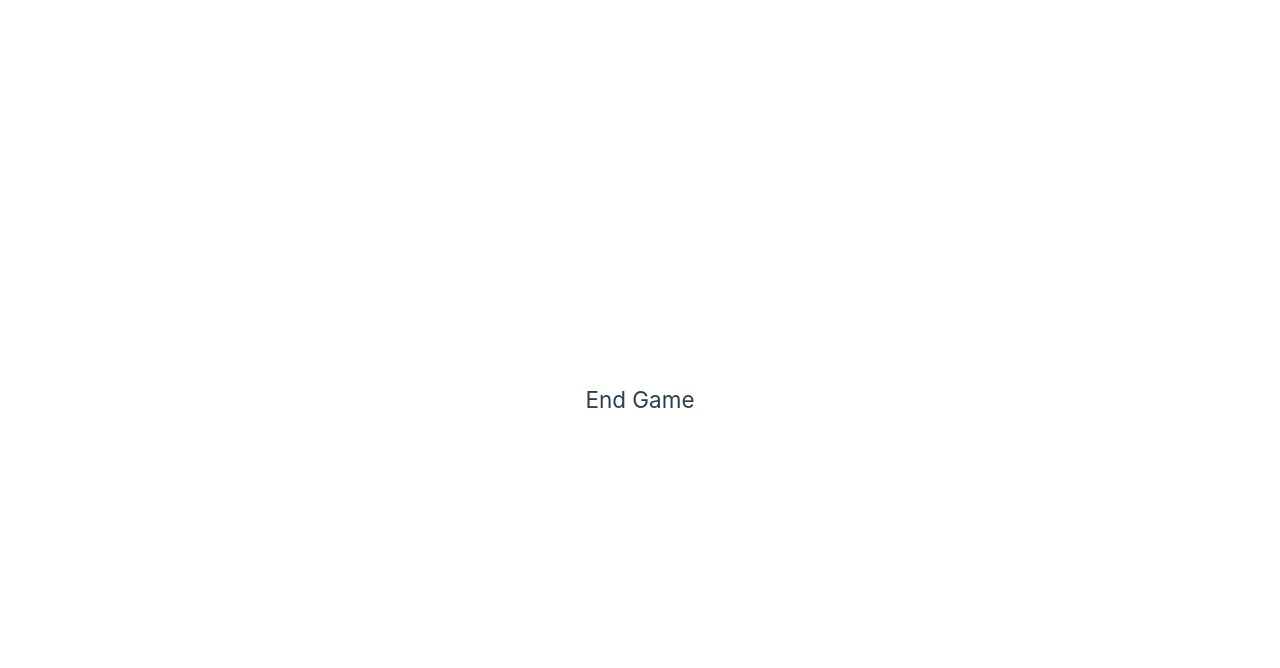
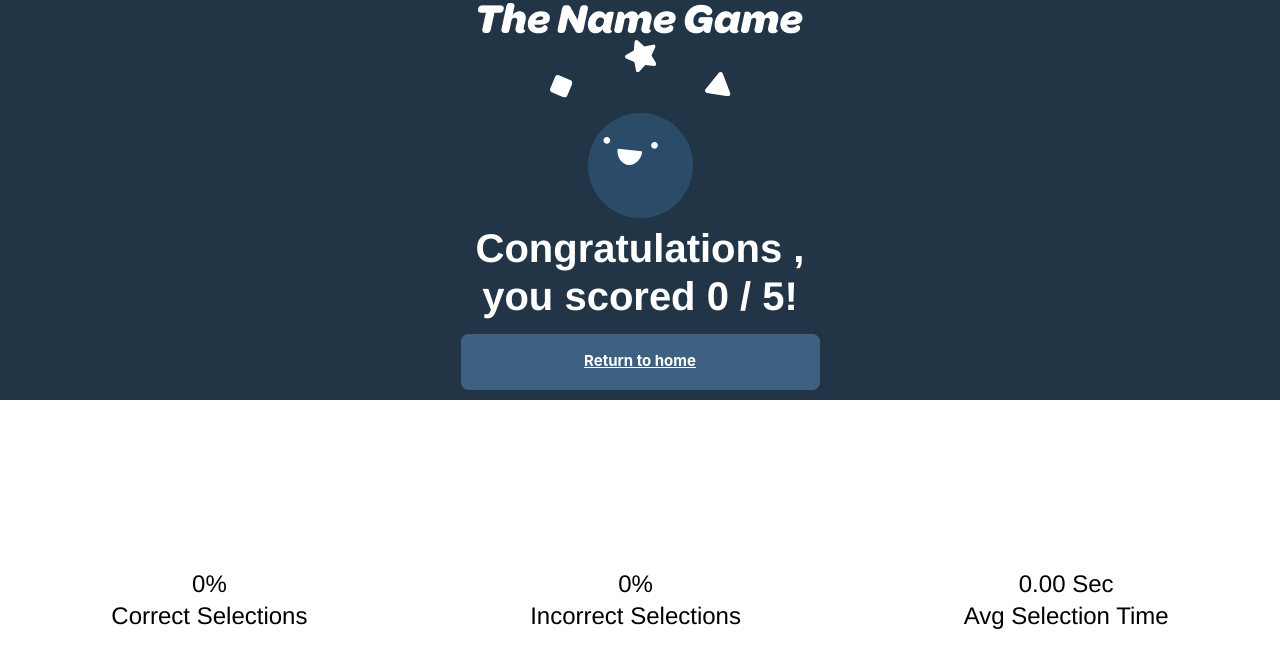
Before and after one commit to jessiegargner4/nameGame-vue, a Vue app: page /EndGamePage in a window 1280 px wide. Shown: the top 668 px of the page. Built offline with nearby package versions, Linux system fonts and the light colour scheme; no server answers; the HTML template or start-up script is replaced by a standard one.

Commit message:
waorking! Stlying of overlays not correct, scores not bolded, reload clears all app data

```diff
--- a/src/components/EndGamePage.vue
+++ b/src/components/EndGamePage.vue
@@ -1,13 +1,94 @@
 <script setup lang="ts">
+import { useNameGameStore } from '@/stores/nameGame';
+import { useUserNameStore } from '@/stores/userName';
+
+const userNameStore = useUserNameStore();
+const store = useNameGameStore();
+
+store.getOptions();
+
 
 </script>
 
 <template>
-  <div class="container">
-    <h2>End Game</h2>
+  <div className="ontainer">
+    <div className="endScreenBlue">
+      <img src="../assets/title.png" alt="Title"/>
+        <img src="../assets/endGame.svg" alt="FinalImage"/>
+        <p className="endScreenText">Congratulations {{userNameStore.name}}, <br></br> you scored {{store.winCount}} / {{5}}!</p>
+        <router-link className="button" to="/">Return to home </router-link>
+      </div>
+
+    <div className="endScreenScores">
+        <p>
+            {{store.winRate}}%
+              <br></br>
+              Correct Selections
+        </p>
+        <p>
+            {{store.failRate}}%
+            <br></br>
+            Incorrect Selections
+        </p>
+        <p>
+            {{((store.elapsedTime / 5 )/ 1000).toFixed(2)}} Sec
+            <br></br>
+            Avg Selection Time
+        </p>
     </div>
+</div>
 </template>
 
 <style scoped>
 
+.container {
+  display: flex;
+  flex-direction: column;
+  padding: 10 20px;
+  align-items: center;
+}
+
+.endScreenText {
+  font-family: Helvetica;
+font-size: 40px;
+font-weight: 700;
+line-height: 48px;
+text-align: center;
+color: #FFFFFF;
+}
+
+.endScreenScores {
+  display: flex;
+  flex-direction: row;
+  align-items: center;
+  justify-content: space-between;
+  justify-content: space-around;
+  width: 100vw;
+  height: 50vh;
+  font-weight: 700;
+  padding: 0;
+  margin: 0;
+  background-color: #FFFFFF;
+  color: black;
+  font-family: Helvetica;
+  font-size: 24px;
+  font-weight: 400;
+  line-height: 32px;
+  text-align: center;
+}
+
+.endScreenBlue {
+  display: flex;
+  align-items: center;
+  justify-content: center;
+  flex-direction: column;
+  justify-content: space-between;
+  justify-content: space-around;
+  width: 100vw;
+  height: 50vh;
+  padding: 0;
+  margin: 0;
+  background-color: #223547;
+}
+
 </style>
--- a/src/components/GamePlayPage.vue
+++ b/src/components/GamePlayPage.vue
@@ -19,7 +19,6 @@ defineProps<{
 </script>
 
 <template>
-
   <div class="container">
     <NavBar/>
     <h1>Try matching the WillowTree employee to their photo.</h1>
@@ -27,11 +26,16 @@ defineProps<{
        {{store.correctEmployee.firstName}} {{store.correctEmployee.lastName}}
     </h2>
     <div class="game-container">
-        <div class="pic-container" v-for="(employee, index) in store.displayedEmployees" :key="employee.id">
-            <img :src="employee.headshot.url" @click="store.chosenEmployee(employee, index)" alt="employee photo" />
-        </div>
+      <div
+        class="pic-container"
+        v-for="employee in store.displayedEmployees"
+        :key="employee.id"
+        :class="{ correct: employee.isChosen && employee.isCorrect, incorrect: employee.isChosen && !employee.isCorrect, inactive: employee.isChosen && employee.id !== store.correctEmployee.id }"
+      >
+        <img :src="employee.headshot.url" @click="store.chosenEmployee(employee)" alt="employee photo" />
+      </div>
     </div>
-    <button class="button" v-if="store.answerCount < 5"@click=store.getOptions()>Continue</button>
+    <button class="button"v-if="store.answerCount < 5" @click="store.getOptions()">Continue</button>
     <router-link to="/EndGamePage" class="button" v-if="store.answerCount >= 5">Continue</router-link>
   </div>
 </template>
@@ -73,6 +77,23 @@ defineProps<{
   height: auto;
   object-fit: cover;
 }
+
+.inactive {
+  opacity: 0.5;
+}
+
+.correct {
+  border: 2px solid green;
+}
+
+.incorrect {
+  border: 2px solid red;
+  background: #ff3a3099;
+  background-image: url('assets/x.png');
+  background-position: center;
+  background-repeat: no-repeat;
+}
+
 h1 {
     font: helvetica;
     color: #223547;
--- a/src/stores/nameGame.ts
+++ b/src/stores/nameGame.ts
@@ -9,6 +9,8 @@ interface Employee {
     url: string;
     type: string;
   };
+  isCorrect?: boolean;
+  isChosen?: boolean;
 }
 
 export const useNameGameStore = defineStore("nameGame", () => {
@@ -16,6 +18,7 @@ export const useNameGameStore = defineStore("nameGame", () => {
   const answerCount = ref(0);
   const questionStartTime = ref(0);
   const elapsedTime = ref(0);
+  const disabled = ref(true);
   const answered = (correct = false) => {
     if (correct) {
       winCount.value++;
@@ -23,6 +26,16 @@ export const useNameGameStore = defineStore("nameGame", () => {
     answerCount.value++;
     elapsedTime.value = Date.now() - questionStartTime.value;
   };
+
+  const winRate = computed(() => {
+    console.log(winRate);
+    return answerCount.value === 0 ? 0 : winCount.value / answerCount.value * 100;
+  });
+
+  const failRate = computed(() => {
+    console.log(failRate);
+    return answerCount.value === 0 ? 0 : (answerCount.value - winCount.value) / answerCount.value * 100;
+  });
 
   const employees = ref<Employee[]>([]);
   const shuffled = ref<Employee[]>([]);
@@ -45,17 +58,23 @@ export const useNameGameStore = defineStore("nameGame", () => {
   const displayedEmployees = ref<Employee[]>([]);
   const getOptions = (numEmployees = 6) => {
     questionStartTime.value = Date.now();
-    return displayedEmployees.value = shuffled.value.splice(0, numEmployees); //starting at index 0 removes 6 elements not removing elements from indices 0 to 6
+    displayedEmployees.value = shuffled.value.splice(0, numEmployees);
+    displayedEmployees.value.forEach(employee => {
+      employee.isCorrect = false;
+      employee.isChosen = false;
+    });
   };
 
-  // const randomIndex = Math.floor(Math.random() * displayedEmployees.value.length);
   const correctEmployee = computed(() => {
     return displayedEmployees.value[Math.floor(Math.random() * displayedEmployees.value.length)];
   });
 
-  // const chosen = ref<Employee[]>([]);
-  const chosenEmployee = (chosen: Employee, index: number): void => {
-    if (correctEmployee.value.id === chosen.id) {
+  const chosenEmployee = (employee: Employee) => {
+    displayedEmployees.value.forEach(emp => {
+      emp.isChosen = true;
+      emp.isCorrect = emp.id === correctEmployee.value.id;
+    });
+    if (correctEmployee.value.id === employee.id) {
       answered(true);
     } else {
       answered(false);
@@ -72,5 +91,8 @@ export const useNameGameStore = defineStore("nameGame", () => {
     correctEmployee,
     chosenEmployee,
     displayedEmployees,
+    disabled,
+    winRate,
+    failRate,
   };
 });
```
Also changed, not shown: src/assets/check.png (added), src/assets/endGame.svg (added).
